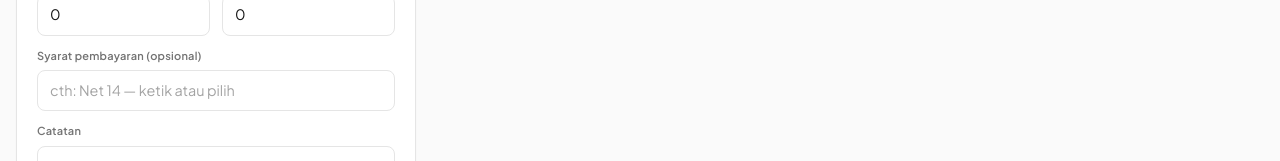
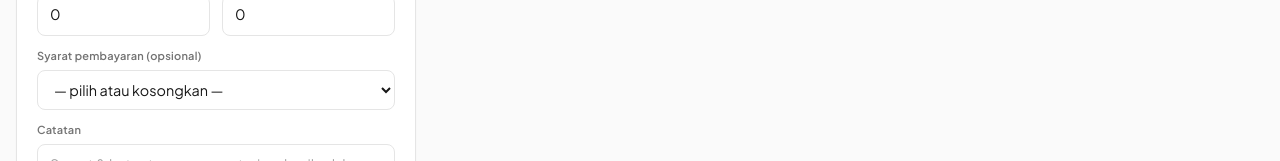
Before and after one commit to junanda24/notakandulu, a React (Vite) app: page / in a window 1280 px wide. Shown: the part 1084-1245 px from the top of the page. Built offline with nearby package versions, Linux system fonts and the light colour scheme.

Commit message:
Standarisasi dropdown Syarat pembayaran ke komponen Select

```diff
--- a/src/components/InvoiceForm.jsx
+++ b/src/components/InvoiceForm.jsx
@@ -4,6 +4,7 @@ import { blankItem } from "../lib/calc.js";
 import { CURRENCIES } from "../lib/format.js";
 
 const UNITS = ["pcs", "box", "pak", "lusin", "kodi", "kg", "gram", "liter", "meter", "m2", "jam", "hari", "minggu", "sesi", "kali", "orang", "porsi", "lot", "paket", "set", "unit"];
+const TERMS = ["Net 7", "Net 14", "Net 30", "Dibayar saat terima"];
 
 export default function InvoiceForm({ inv, setInv, profile }) {
   const set = (patch) => setInv((p) => ({ ...p, ...patch }));
@@ -119,18 +120,13 @@ export default function InvoiceForm({ inv, setInv, profile }) {
           </Field>
         </div>
         <Field label="Syarat pembayaran (opsional)" className="mt-3">
-          <TextInput
-            list="nd-terms"
-            value={inv.terms || ""}
-            onChange={(e) => set({ terms: e.target.value })}
-            placeholder="cth: Net 14 — ketik atau pilih"
-          />
-          <datalist id="nd-terms">
-            <option value="Net 7" />
-            <option value="Net 14" />
-            <option value="Net 30" />
-            <option value="Dibayar saat terima" />
-          </datalist>
+          <Select value={inv.terms || ""} onChange={(e) => set({ terms: e.target.value })}>
+            <option value="">— pilih atau kosongkan —</option>
+            {TERMS.map((t) => (
+              <option key={t} value={t}>{t}</option>
+            ))}
+            {inv.terms && !TERMS.includes(inv.terms) && <option value={inv.terms}>{inv.terms}</option>}
+          </Select>
         </Field>
         <Field label="Catatan" className="mt-3">
           <TextArea rows={2} value={inv.notes} onChange={(e) => set({ notes: e.target.value })} placeholder="Syarat & ketentuan, ucapan terima kasih, dsb." />
```
